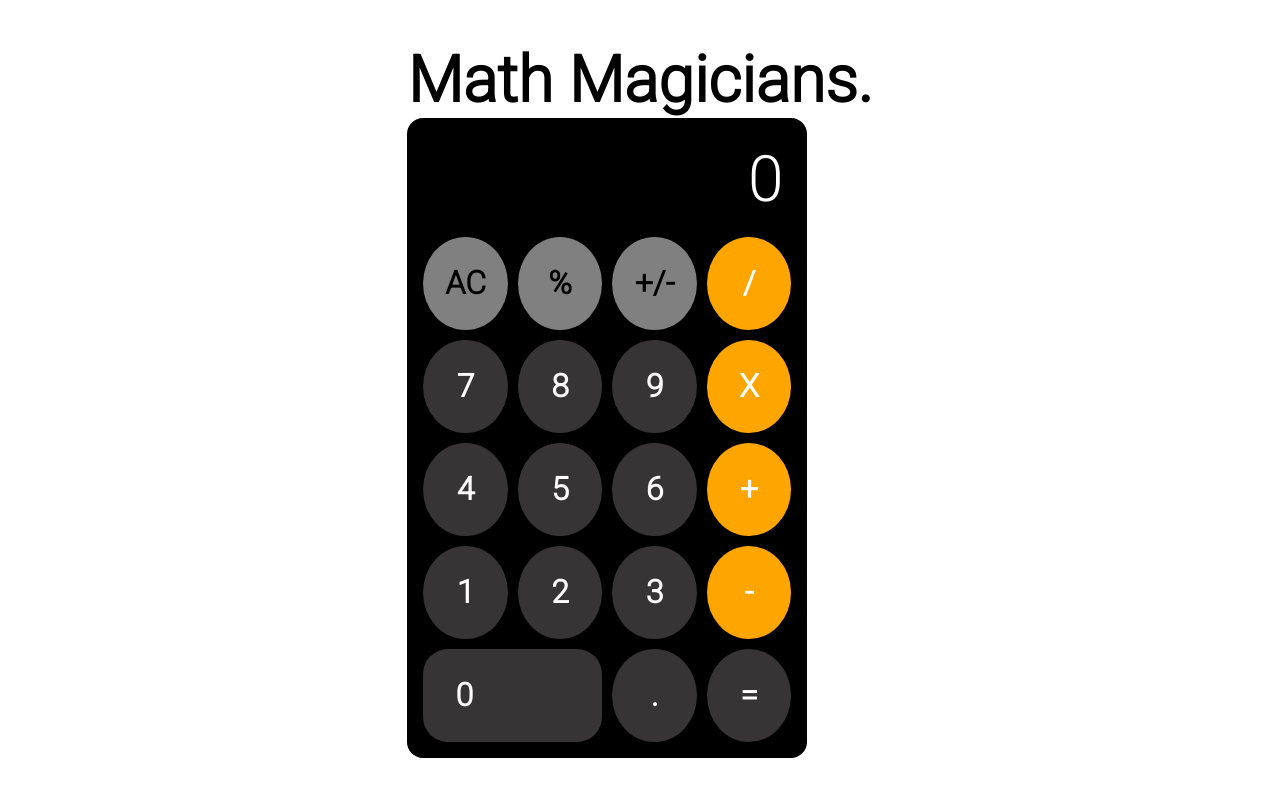
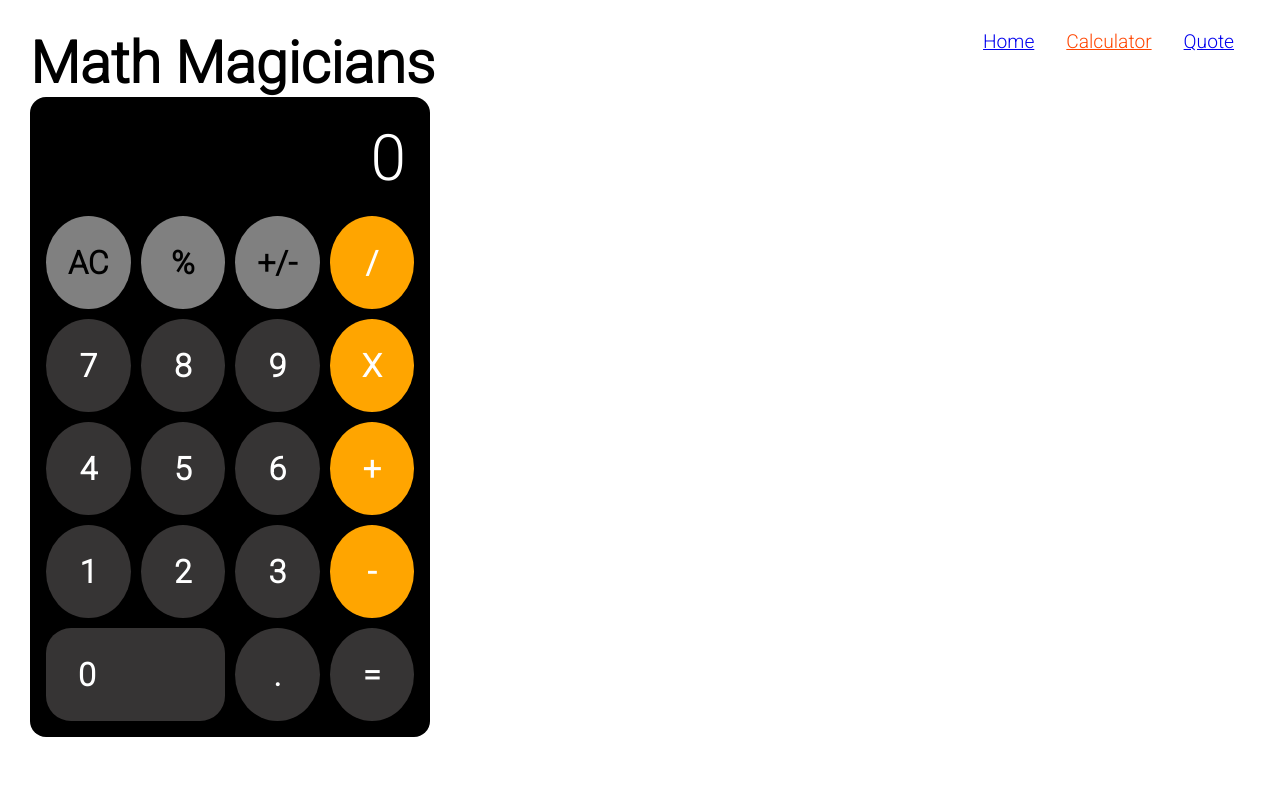
Before and after one commit to IjayAbby/math-magicians, a React (Create React App) app: page /calculator in a window 1280 px wide. Shown: the top 796 px of the page. Built offline with nearby package versions, Linux system fonts and the light colour scheme.

Commit message:
Implement full website

```diff
--- a/package.json
+++ b/package.json
@@ -11,6 +11,7 @@
     "prop-types": "^15.7.2",
     "react": "^17.0.2",
     "react-dom": "^17.0.2",
+    "react-lorem-ipsum": "^1.4.9",
     "react-number-format": "^4.7.3",
     "react-router-dom": "^5.2.0",
     "react-scripts": "4.0.3",
--- a/src/App.css
+++ b/src/App.css
@@ -8,10 +8,10 @@
 
 body {
   display: grid;
-  place-content: center;
   font-family: "Roboto", sans-serif;
-  height: 100vh;
+  min-height: 100vh;
   font-size: 2rem;
+  margin: 30px;
 }
 
 .container {
@@ -20,6 +20,8 @@ body {
   background-color: black;
   border-radius: 1rem;
   padding: 1rem;
+  display: flex;
+  justify-content: center;
 }
 
 .wrapper {
@@ -79,3 +81,24 @@ body {
   align-items: center;
   padding-left: 2rem;
 }
+
+p {
+  margin: 2rem 0;
+  font-size: 1.2rem;
+}
+
+#quote {
+  display: flex;
+  justify-content: center;
+  margin: 12rem 0;
+}
+
+.p-quote {
+  max-width: 80vw;
+  font-size: 3rem;
+  text-align: center;
+}
+
+.lets-do p {
+  font-size: 4rem;
+}
--- a/src/components/NavBar.js
+++ b/src/components/NavBar.js
@@ -1,11 +1,44 @@
 import React from 'react';
+import { NavLink } from 'react-router-dom';
+import styles from './NavBar.module.css';
 
-function NavBar() {
+const NavBar = () => { // eslint-disable-line
+  const links = [
+    {
+      id: 1,
+      path: '/home',
+      text: 'Home',
+    },
+    {
+      id: 2,
+      path: '/calculator',
+      text: 'Calculator',
+    },
+    {
+      id: 3,
+      path: '/quote',
+      text: 'Quote',
+    },
+  ];
+
   return (
-    <div>
-      <h1>Math Magicians.</h1>
-    </div>
+    <nav className={styles.navBar}>
+      <div id={styles.title}>
+        <h1>Math Magicians</h1>
+      </div>
+      <ul>
+        {links.map((link) => { // eslint-disable-line
+          return (
+            <li key={link.id}>
+              <NavLink to={link.path} activeClassName={styles.activelink}>
+                {link.text}
+              </NavLink>
+            </li>
+          );
+        })}
+      </ul>
+    </nav>
   );
-}
+};
 
 export default NavBar;
--- a/src/components/NavBar.module.css
+++ b/src/components/NavBar.module.css
@@ -0,0 +1,23 @@
+ul {
+    display: flex;
+    list-style-type: none;
+  }
+
+  ul li {
+    margin: 0 1rem;
+    font-size: 1.2rem;
+  }
+
+  #title {
+    font-size: 3vw;
+  }
+
+  .activelink {
+    color: orangered;
+    text-decoration: underline;
+  }
+
+  .navBar {
+    display: flex;
+    justify-content: space-between;
+  }
--- a/src/pages/Home.js
+++ b/src/pages/Home.js
@@ -0,0 +1,24 @@
+import React from 'react';
+import { LoremIpsum } from 'react-lorem-ipsum';
+
+const Home = () => { // eslint-disable-line
+  return (
+    <div
+      style={{
+        fontSize: '1rem',
+        margin: '2rem 0',
+      }}
+    >
+      <h2
+        style={{
+          margin: '2rem 0',
+        }}
+      >
+        Welcome to our page!
+      </h2>
+      <LoremIpsum p={2} />
+    </div>
+  );
+};
+
+export default Home;
--- a/src/pages/Quote.js
+++ b/src/pages/Quote.js
@@ -0,0 +1,15 @@
+import React from 'react';
+
+const Quote = () => { // eslint-disable-line
+  return (
+    <div id="quote">
+      <p className="p-quote">
+        Mathematics is not about numbers,
+        equations, computations, or algorithms:
+        it is about understanding. -William Paul Thurston
+      </p>
+    </div>
+  );
+};
+
+export default Quote;
```
Also changed, not shown: 1 other file (tests, documents, lock files or other folders).
